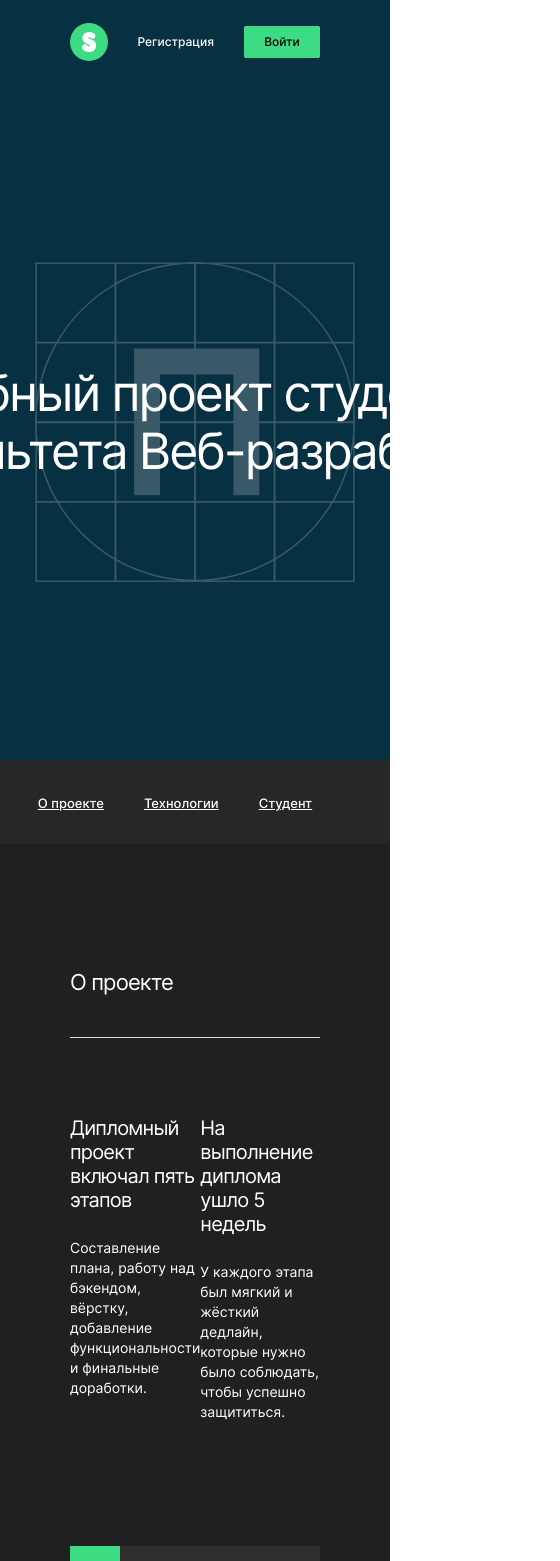
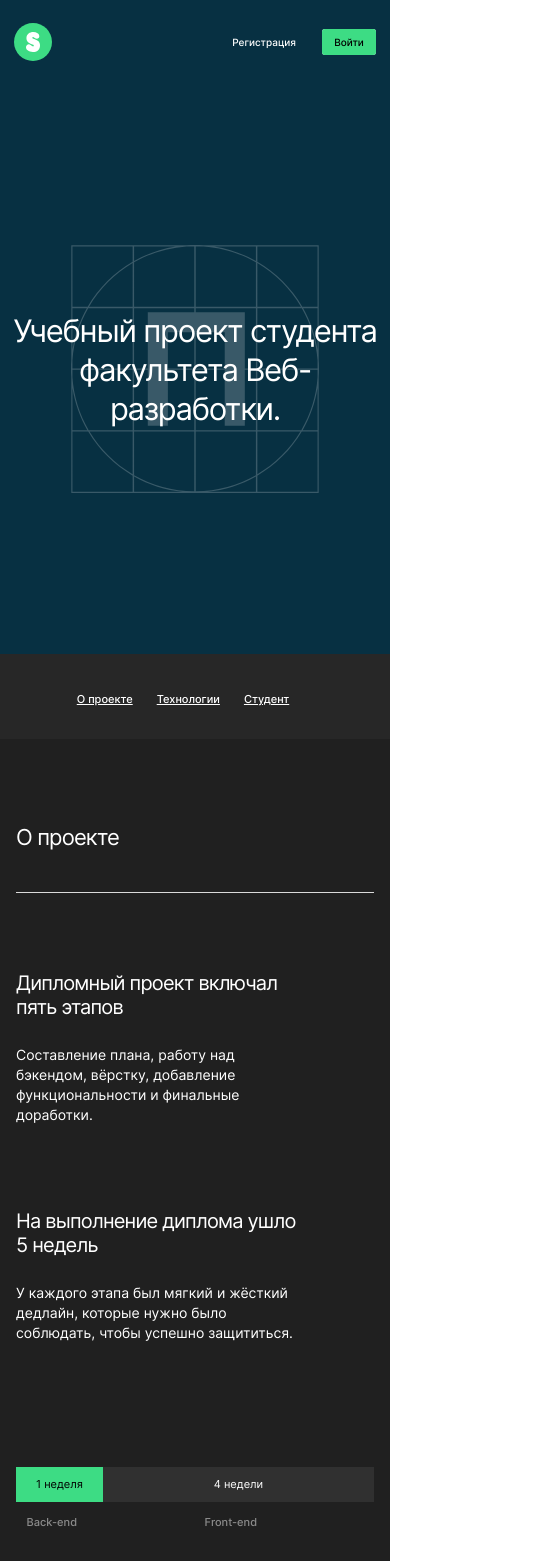
Before and after one commit to lamchik/movies-explorer-frontend, a React (Create React App) app in the folder diplom/: page / in a window 390 px wide. Shown: the top 1561 px of the page, 560 px wide, since content can reach past the window. Built offline with nearby package versions, Linux system fonts and the light colour scheme.

Commit message:
адаптив главной страницы готов

```diff
--- a/diplom/src/components/AboutMe/AboutMe.css
+++ b/diplom/src/components/AboutMe/AboutMe.css
@@ -77,3 +77,45 @@
   background-position: right;
   margin-top: 66px;
 }
+
+@media all and (max-width: 767px) {
+  .aboutme {
+    padding: 60px 14px 69px;
+  }
+  .aboutme__main-wrap {
+    display: flex;
+    flex-direction: column-reverse;
+    align-items: center;
+  }
+  .aboutme__photo {
+    width: 292px;
+    height: 352px;
+  }
+
+  .aboutme__main {
+    width: inherit;
+  }
+
+  .aboutme__main-description {
+    margin: 0 0 40px 0;
+  }
+}
+
+@media all and (min-width: 768px) and (max-width: 1267px) {
+  .aboutme {
+    padding: 90px 50px;
+  }
+  .aboutme__main {
+    padding-right: 49px;
+  }
+
+  .aboutme__main-description {
+    width: 364px;
+    margin: 0 0 40px 0;
+  }
+
+  .aboutme__photo {
+    width: 255px;
+    height: 307px;
+  }
+}
--- a/diplom/src/components/AboutProject/AboutProject.css
+++ b/diplom/src/components/AboutProject/AboutProject.css
@@ -42,6 +42,7 @@
   color: #ffff;
   letter-spacing: -0.04em;
   margin: 70px 0 26px;
+  word-wrap: break-word;
 }
 
 .about-project__info-steps-text {
@@ -51,6 +52,7 @@
   font-size: 14px;
   line-height: 20px;
   color: #ffff;
+  word-wrap: break-word;
 }
 
 .about-project__timeline-wrap {
@@ -113,3 +115,44 @@
   color: #8b8b8b;
   margin: 0;
 }
+
+@media all and (max-width: 767px) {
+  .about-project {
+    padding: 70px 16px;
+  }
+
+  .about-project__info {
+    display: flex;
+    flex-direction: column;
+  }
+  .about-project__info-steps {
+    width: 284px;
+  }
+  .about-project__timeline-backend {
+    width: 100px;
+  }
+  .about-project__inscription-backend-text {
+    font-size: 11px;
+    line-height: 13px;
+  }
+  .about-project__timeline-backend-text {
+    font-size: 11px;
+    line-height: 13px;
+  }
+
+  .about-project__timeline-backend-frontend {
+    height: 35px;
+  }
+
+  .about-project__timeline-frontend-text {
+    font-size: 11px;
+    line-height: 13px;
+  }
+}
+
+@media all and (min-width: 768px) and (max-width: 1267px) {
+  .about-project {
+    min-height: 0;
+    padding: 90px 50px;
+  }
+}
--- a/diplom/src/components/Footer/Footer.css
+++ b/diplom/src/components/Footer/Footer.css
@@ -37,3 +37,27 @@
 .footer__social-year-text:hover {
   opacity: 0.5;
 }
+
+@media all and (max-width: 767px) {
+  .footer {
+    padding: 79px 10px 10px 10px;
+  }
+  .footer__social-year-wrap {
+    display: flex;
+    flex-direction: column-reverse;
+  }
+  .footer__social-wrap {
+    display: flex;
+    flex-direction: column;
+    margin-bottom: 30px;
+  }
+  .footer__social-year-text {
+    margin: 0 0 12px 0;
+  }
+}
+
+@media all and (min-width: 768px) and (max-width: 1267px) {
+  .footer {
+    padding: 79px 30px 20px;
+  }
+}
--- a/diplom/src/components/Header/Header.css
+++ b/diplom/src/components/Header/Header.css
@@ -16,7 +16,6 @@
   display: flex;
   align-items: center;
   justify-content: center;
-  margin: 18px 0;
   border: none;
   cursor: pointer;
   transition: 0.2s linear;
@@ -75,3 +74,26 @@
 .header__auth-sign-in-button:hover {
   opacity: 0.7;
 }
+
+@media all and (max-width: 767px) {
+  .header {
+    padding: 0 14px;
+  }
+  .header__auth-sign-in {
+    width: 54px;
+    height: 26px;
+    font-size: 10px;
+    line-height: 16px;
+  }
+  .header__auth-sign-up {
+    font-size: 10px;
+    line-height: 16px;
+    margin-right: 26px;
+  }
+}
+
+@media all and (min-width: 768px) and (max-width: 1267px) {
+  .header {
+    min-height: 74px;
+  }
+}
--- a/diplom/src/components/NavTab/NavTab.css
+++ b/diplom/src/components/NavTab/NavTab.css
@@ -23,3 +23,20 @@
 .navigation__link-text:hover {
   opacity: 0.5;
 }
+
+@media all and (max-width: 767px) {
+  .navigation {
+  }
+  .navigation__link {
+    margin: 25px 24px 25px 0;
+  }
+  .navigation__link-text {
+    font-size: 11px;
+  }
+}
+
+@media all and (min-width: 768px) and (max-width: 1267px) {
+  .navigation {
+    min-height: 66px;
+  }
+}
--- a/diplom/src/components/Portfolio/Portfolio.css
+++ b/diplom/src/components/Portfolio/Portfolio.css
@@ -52,3 +52,23 @@
 .portfolio__link:hover {
   opacity: 0.5;
 }
+
+@media all and (max-width: 767px) {
+  .portfolio-wrap {
+    padding: 40px 14px 70px;
+  }
+  .portfolio__name-text {
+    font-size: 18px;
+    line-height: 28px;
+  }
+  .portfolio__link {
+    font-size: 18px;
+    line-height: 28px;
+  }
+}
+
+@media all and (min-width: 768px) and (max-width: 1267px) {
+  .portfolio-wrap {
+    padding: 90px 50px 90px;
+  }
+}
--- a/diplom/src/components/Promo/Promo.css
+++ b/diplom/src/components/Promo/Promo.css
@@ -14,10 +14,31 @@
   color: #ffff;
   letter-spacing: -0.04em;
   margin: 0;
-  width: 730px;
+  max-width: 730px;
   position: absolute;
+  word-wrap: break-word;
 }
 
 .promo__logo {
   position: relative;
 }
+
+@media all and (max-width: 767px) {
+  .promo {
+    min-height: 570px;
+  }
+  .promo__text {
+    font-size: 31px;
+    line-height: 39px;
+  }
+  .promo__logo {
+    width: 248px;
+    height: 248px;
+  }
+}
+
+@media all and (min-width: 768px) and (max-width: 1267px) {
+  .promo {
+    min-height: 764px;
+  }
+}
--- a/diplom/src/components/Techs/Techs.css
+++ b/diplom/src/components/Techs/Techs.css
@@ -34,19 +34,18 @@
 }
 
 .tech__name-wrap {
-  display: flex;
-  justify-content: center;
+  display: grid;
+  grid-template-columns: repeat(7, 90px);
+  gap: 10px;
 }
 
 .tech__name {
-  width: 90px;
   height: 60px;
   background-color: #303030;
   border-radius: 10px;
   display: flex;
   align-items: center;
   justify-content: center;
-  margin-right: 10px;
   transition: 0.2s linear;
 }
 
@@ -62,3 +61,29 @@
   line-height: 17px;
   color: #ffff;
 }
+
+.tech__description-name-wrap {
+  display: flex;
+  flex-direction: column;
+  align-items: center;
+}
+
+@media all and (max-width: 767px) {
+  .tech__name-wrap {
+    display: grid;
+    grid-template-columns: repeat(2, 84px);
+  }
+  .tech {
+    padding: 70px 18px;
+  }
+}
+
+@media all and (min-width: 768px) and (max-width: 1267px) {
+  .tech {
+    min-height: 0;
+  }
+  .tech__name-wrap {
+    display: grid;
+    grid-template-columns: repeat(7, 84px);
+  }
+}
--- a/diplom/src/components/Techs/Techs.js
+++ b/diplom/src/components/Techs/Techs.js
@@ -8,6 +8,7 @@ function Tech() {
         <div className="tech">
             <h3 className="tech__header main-header"><a name="tech"></a>Технологии</h3>
             <hr className="tech__line main-line"></hr>
+            <div className="tech__description-name-wrap">
                 <div className="tech__description-wrap">
                     <h2 className="tech__count">7 технологий</h2>
                     <p className="tech__description">На курсе веб-разработки мы освоили технологии, которые применили в дипломном проекте.</p>
@@ -35,6 +36,8 @@ function Tech() {
                         <p className="tech__name-text">mongoDB</p>
                     </div>
                 </div>
+            </div>
+
 
         </div>
 
```
Also changed, not shown: diplom/src/components/Container/Container.css (+12 -0 lines). Lines whose indentation alone changed are shown as unchanged.
